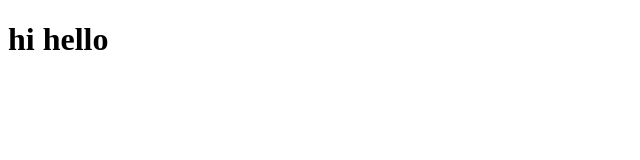
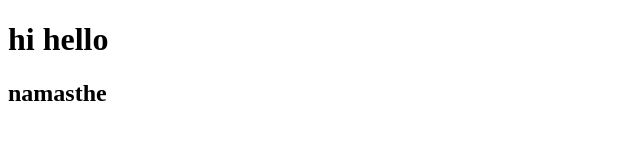
Before and after one commit to Krishna-Karthik-Sannidhiraju/gitwithpull, a plain HTML site: page index.html in a window 1280 px wide. Shown: the whole page, without its empty margins (0-640 px from the left). Drawn offline with Linux system fonts and the light colour scheme.

Commit message:
banglorecode

```diff
--- a/index.html
+++ b/index.html
@@ -7,5 +7,6 @@
 </head>
 <body>
     <h1>hi hello</h1>
+    <h2>namasthe</h2>
 </body>
 </html>
```
